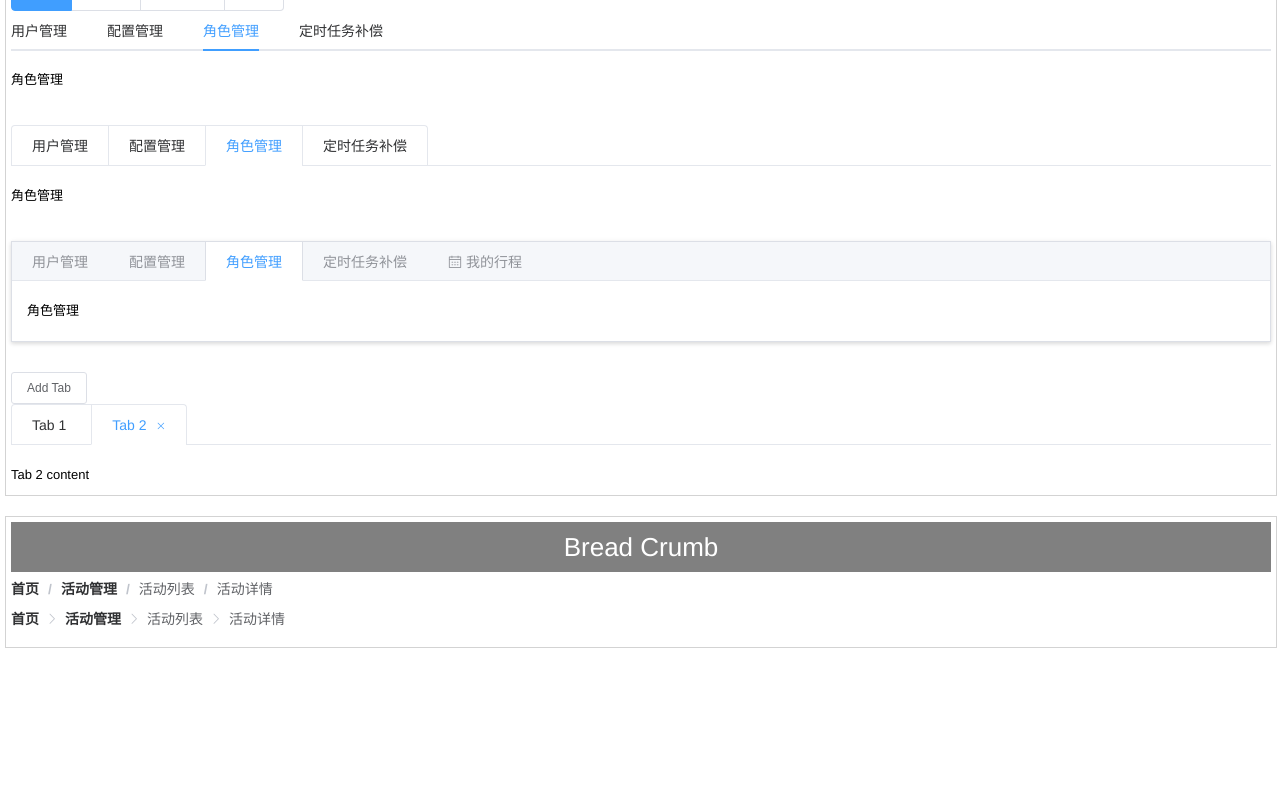
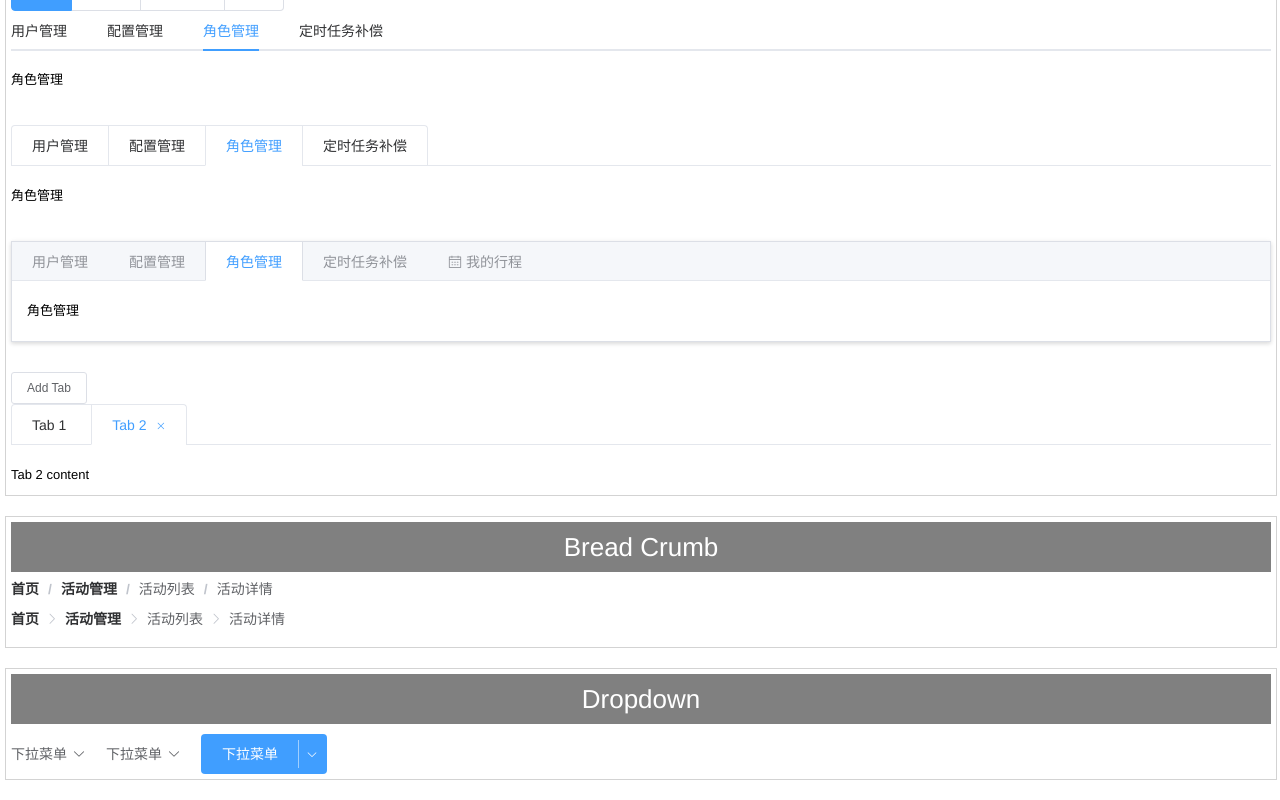
Before and after one commit to guojs-github/element-ex, a Vue app: page / in a window 1280 px wide. Shown: the part 10448-11248 px from the top of the page. Before the commit the page ends 11116 px from the top, so only its background shows below. Built offline with nearby package versions, Linux system fonts and the light colour scheme.

Commit message:
20190212 Dropdown

```diff
--- /dev/null
+++ b/src/components/Dropdown/Dropdown.less
@@ -0,0 +1,15 @@
+/*
+	Dropdown style
+*/
+
+.test-item.dropdown {
+	& > .row {
+		width: 100%;
+		min-height: 30px;
+		line-height: 30px;
+
+		.el-dropdown + .el-dropdown {
+			margin-left: 20px;
+		}
+	}
+}
--- /dev/null
+++ b/src/components/Dropdown/Dropdown.vue
@@ -0,0 +1,70 @@
+<template>
+    <div class='test-item dropdown'>
+		<div class='title'>Dropdown</div>
+
+		<div class='row'>
+			<el-dropdown @command='onCommand'>
+				<span class='el-dropdown-link'>
+					下拉菜单<i class='el-icon-arrow-down el-icon--right'></i>
+				</span>
+				<el-dropdown-menu slot='dropdown'>
+					<el-dropdown-item command='1'>黄金糕</el-dropdown-item>
+					<el-dropdown-item command='2'>狮子头</el-dropdown-item>
+					<el-dropdown-item command='3'>螺蛳粉</el-dropdown-item>
+					<el-dropdown-item command='4' disabled>双皮奶</el-dropdown-item>
+					<el-dropdown-item command='5' divided>蚵仔煎</el-dropdown-item>
+				</el-dropdown-menu>
+			</el-dropdown>
+
+			<el-dropdown size='mini' trigger='click' :hide-on-click='false'>
+				<span class='el-dropdown-link'>
+					下拉菜单<i class='el-icon-arrow-down el-icon--right'></i>
+				</span>
+				<el-dropdown-menu slot='dropdown'>
+					<el-dropdown-item>黄金糕</el-dropdown-item>
+					<el-dropdown-item>狮子头</el-dropdown-item>
+					<el-dropdown-item>螺蛳粉</el-dropdown-item>
+					<el-dropdown-item>双皮奶</el-dropdown-item>
+					<el-dropdown-item>蚵仔煎</el-dropdown-item>
+				</el-dropdown-menu>
+			</el-dropdown>
+
+			<el-dropdown split-button type='primary'>
+				下拉菜单
+				<el-dropdown-menu slot='dropdown'>
+					<el-dropdown-item>黄金糕</el-dropdown-item>
+					<el-dropdown-item>狮子头</el-dropdown-item>
+					<el-dropdown-item>螺蛳粉</el-dropdown-item>
+					<el-dropdown-item>双皮奶</el-dropdown-item>
+					<el-dropdown-item>蚵仔煎</el-dropdown-item>
+				</el-dropdown-menu>
+			</el-dropdown>
+		</div>
+	</div>
+</template>
+
+<script>
+	export default {
+		name: 'Dropdown',
+
+		data () {
+			return {
+			}
+		},
+
+		methods: {
+			onCommand (command) {
+				console.log('Command:' + command)
+				this.$message('click on item ' + command)
+			}
+
+			/**********************/
+		}
+	}
+</script>
+
+<!-- Add "scoped" attribute to limit CSS to this component only -->
+<style scoped src='../Test.less' lang='less'/>
+<style scoped src='./Dropdown.less' lang='less'/>
+<style scoped>
+</style>
--- a/src/components/Test.vue
+++ b/src/components/Test.vue
@@ -32,6 +32,7 @@
 		<Menu/>
 		<Tab/>
 		<BreadCrumb/>
+		<Dropdown/>
 	</div>
 </template>
 
@@ -68,6 +69,7 @@
 	import Menu from './Menu/Menu'
 	import Tab from './Tab/Tab'
 	import BreadCrumb from './BreadCrumb/BreadCrumb'
+	import Dropdown from './Dropdown/Dropdown'
 
 	export default {
 		name: 'Test',
@@ -109,7 +111,8 @@
 			Notification,
 			Menu,
 			Tab,
-			BreadCrumb
+			BreadCrumb,
+			Dropdown
 		}
 	}
 </script>
```
